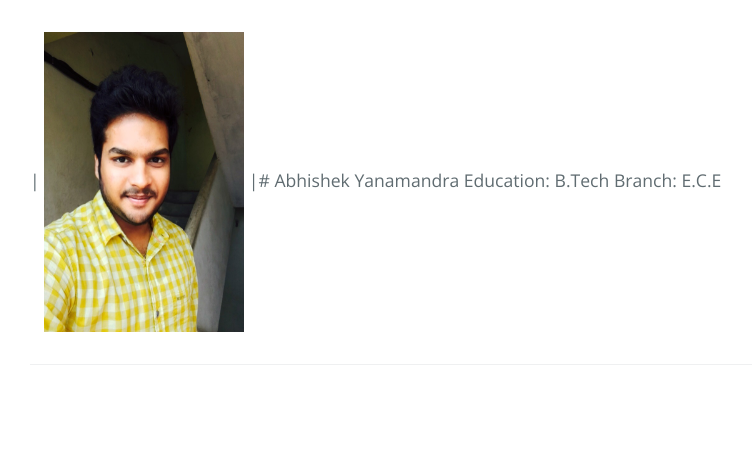
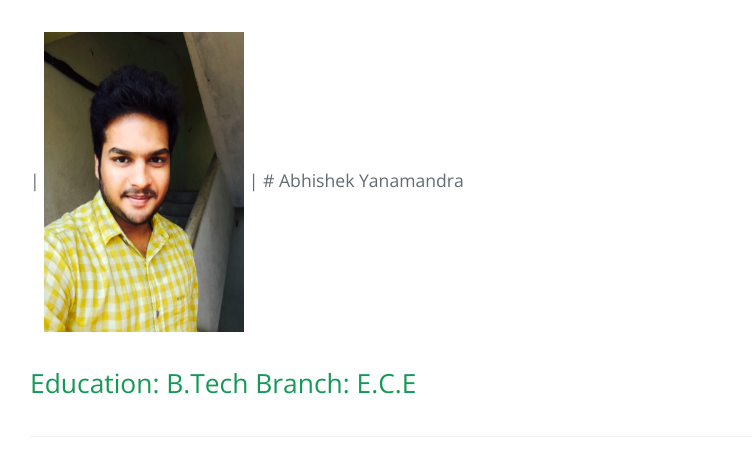
Before and after one commit to abhishekyana/abhishekyana.github.io, a Jekyll site: the page built from portfolio.md, in a window 1280 px wide. Shown: the top 476 px of the page, without its empty margins (194-946 px from the left). Built offline with Jekyll 4.4.1, drawn with Linux system fonts in a browser that asks for light colours; some of the changed lines change nothing that is shown.

Commit message:
Added Page

```diff
--- a/portfolio.md
+++ b/portfolio.md
@@ -3,5 +3,5 @@ layout: portfolio
 title: "Abhishek's Portfolio"
 description: My Portfolio
 ---
-| <img align='center' src="./assets/portfolio_image.JPG" width="200" height="300"/> |# Abhishek Yanamandra
-Education: B.Tech Branch: E.C.E
+| <img align='center' src="./assets/portfolio_image.JPG" width="200" height="300"/> | # Abhishek Yanamandra
+## Education: B.Tech Branch: E.C.E
```
